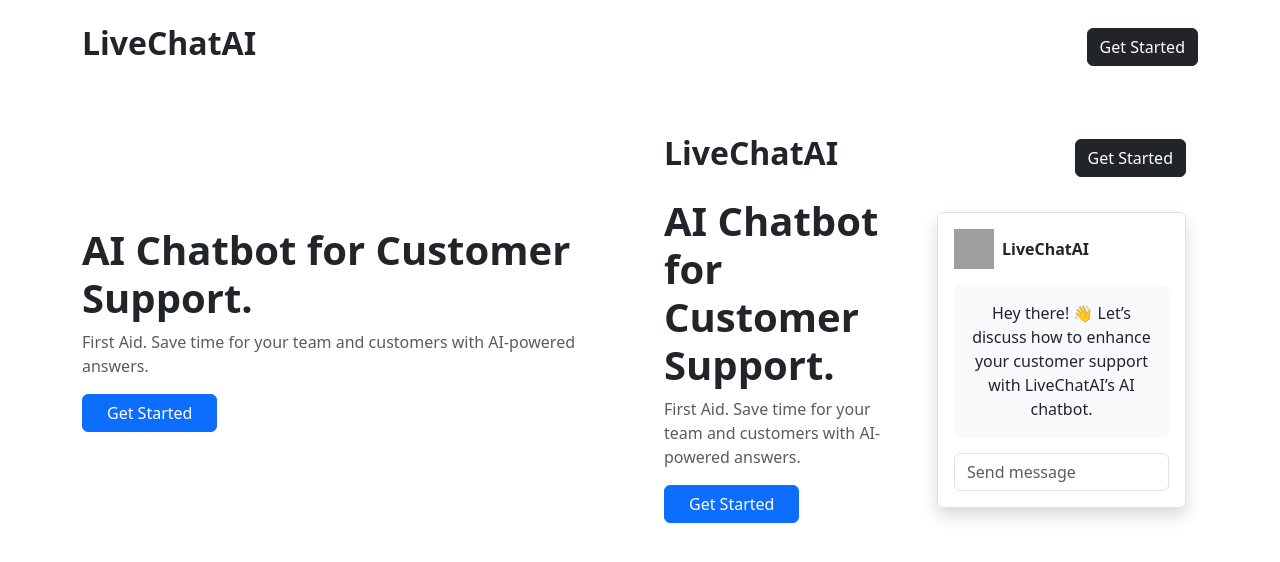
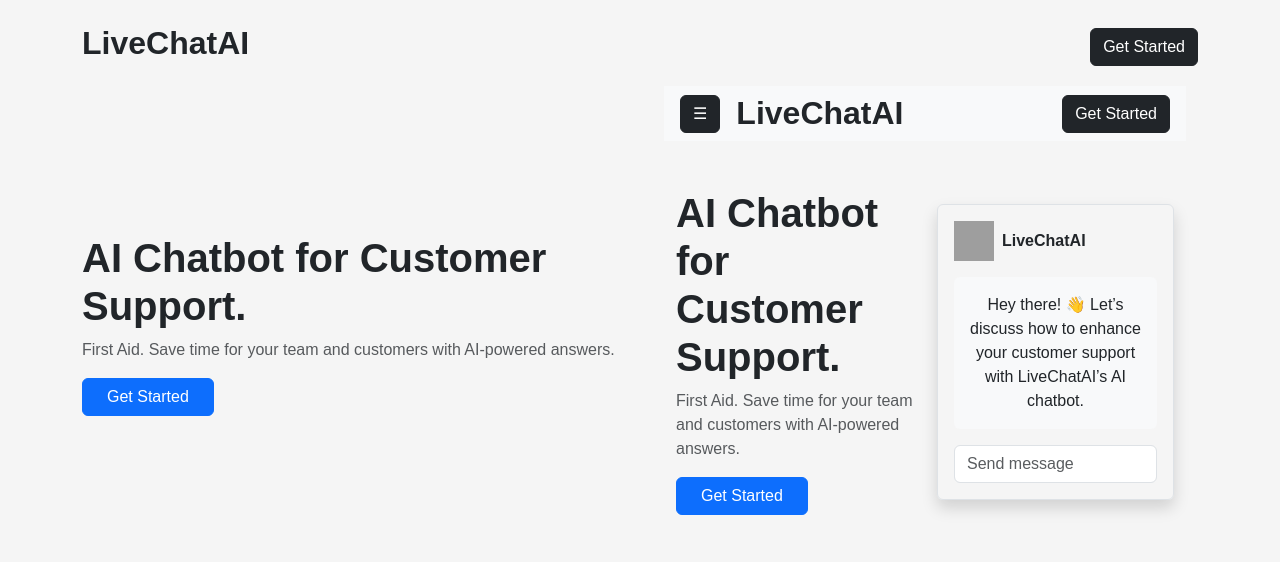
Before and after one commit to Revanth-J-R/Virtual-AI-Clinician, a Next.js app: page / in a window 1280 px wide. Shown: the top 562 px of the page. Built offline with nearby package versions, Linux system fonts and the light colour scheme; grey boxes are pictures that could not be loaded.

Commit message:
maayajalam

```diff
--- a/src/app/globals.css
+++ b/src/app/globals.css
@@ -1,7 +1,4 @@
-.shape {
-  height: 0;
-  width: 0;
-  border-bottom: 30px solid black;
-  border-left: 20px solid transparent;
-  border-right: 20px solid transparent;
+body {
+  font-family: Arial, sans-serif;
+  background-color: #f5f5f5;
 }
--- a/src/app/page.js
+++ b/src/app/page.js
@@ -1,16 +1,34 @@
 import "bootstrap/dist/css/bootstrap.min.css";
 import Image from "next/image";
+import { useState } from "react";
 
 export default function Home() {
+  const [isSidebarOpen, setSidebarOpen] = useState(false);
+
   return (
-    <div className="container text-center py-5">
-      {/* Header */}
-      <nav className="d-flex justify-content-between align-items-center pb-3">
-        <h2 className="fw-bold">LiveChatAI</h2>
-        <button className="btn btn-dark">Get Started</button>
+    <div className="d-flex">
+      {/* Sidebar */}
+      <div className={`bg-dark text-white p-3 sidebar ${isSidebarOpen ? "open" : ""}`}>
+        <h4>Menu</h4>
+        <ul className="list-unstyled">
+          <li className="py-2"><a href="#" className="text-white">Dashboard</a></li>
+          <li className="py-2"><a href="#" className="text-white">Chatbot</a></li>
+          <li className="py-2"><a href="#" className="text-white">Settings</a></li>
+        </ul>
+      </div>
+
+      <div className="container-fluid">
+        {/* Navbar */}
+        <nav className="navbar navbar-expand-lg navbar-light bg-light px-3">
+          <button className="btn btn-dark me-3" onClick={() => setSidebarOpen(!isSidebarOpen)}>
+            ☰
+          </button>
+          <h2 className="fw-bold mb-0">LiveChatAI</h2>
+          <button className="btn btn-dark ms-auto">Get Started</button>
         </nav>
 
         {/* Main Content */}
+        <div className="container text-center py-5">
           <div className="row align-items-center">
             <div className="col-md-6 text-md-start text-center">
               <h1 className="fw-bold">AI Chatbot for Customer Support.</h1>
@@ -33,5 +51,22 @@
             </div>
           </div>
         </div>
+      </div>
+
+      {/* Sidebar Styles */}
+      <style jsx>{`
+        .sidebar {
+          width: 250px;
+          height: 100vh;
+          position: fixed;
+          top: 0;
+          left: -250px;
+          transition: left 0.3s ease;
+        }
+        .sidebar.open {
+          left: 0;
+        }
+      `}</style>
+    </div>
   );
 }
```
Lines whose indentation alone changed are shown as unchanged.
